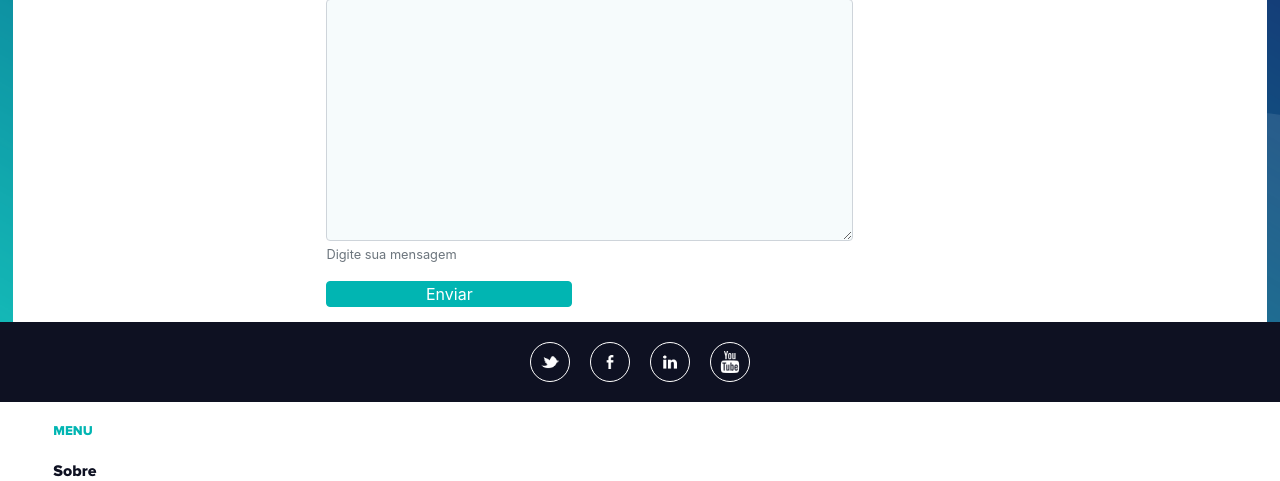
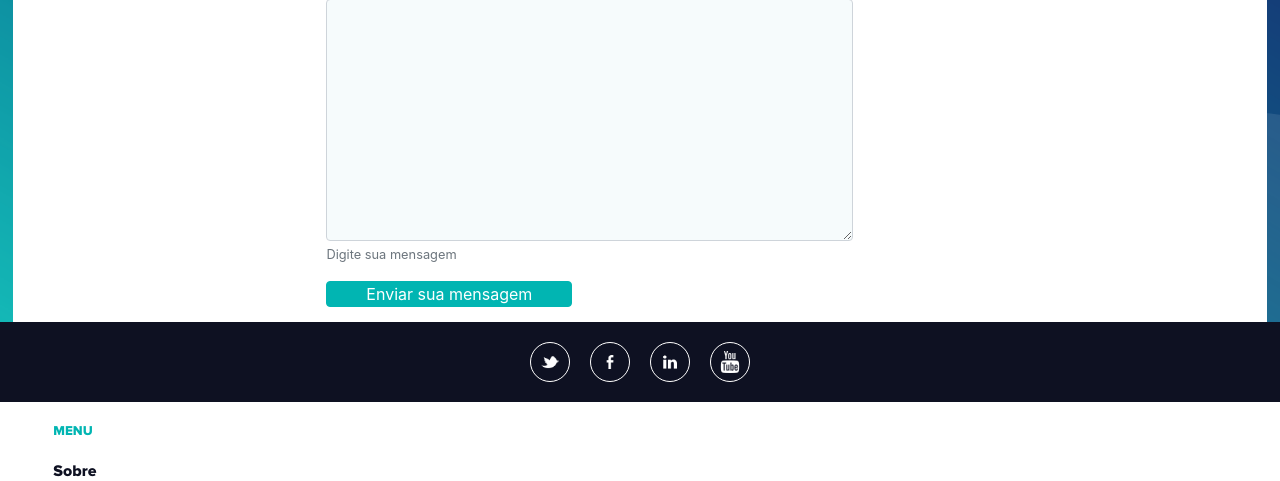
Before and after one commit to denisgodoy/rapidog, a Django app: page /contato/ in a window 1280 px wide. Shown: the part 358-839 px from the top of the page. Run offline with Django 3.2, Linux system fonts and the light colour scheme; some libraries are stand-ins or nearby versions.

Commit message:
ajuste no template de contato

```diff
--- a/rapidog/templates/contato.html
+++ b/rapidog/templates/contato.html
@@ -45,7 +45,7 @@
               </div>
             {% endfor %}
 
-            <button type="submit" class="btn btn-primary">Enviar</button>
+            <button type="submit" class="btn btn-primary">Enviar sua mensagem</button>
           </form>
     </div>
 </main>
```
